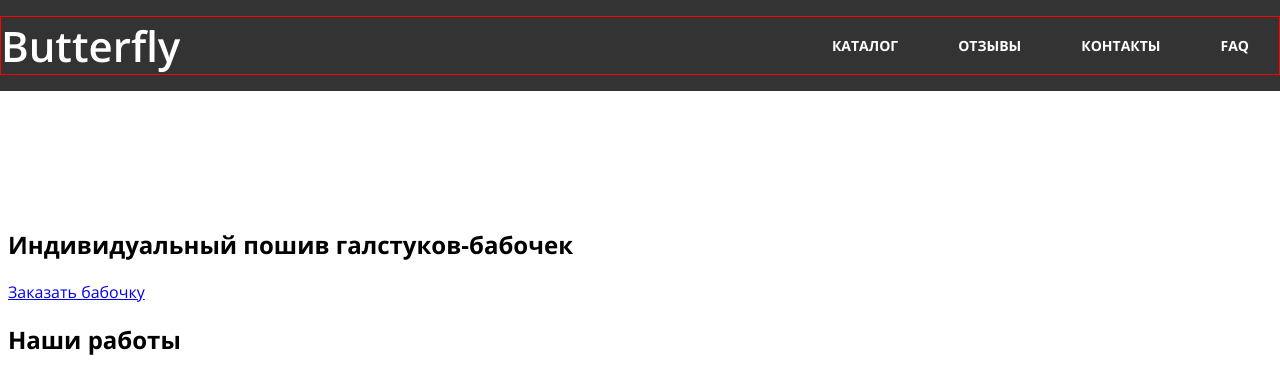
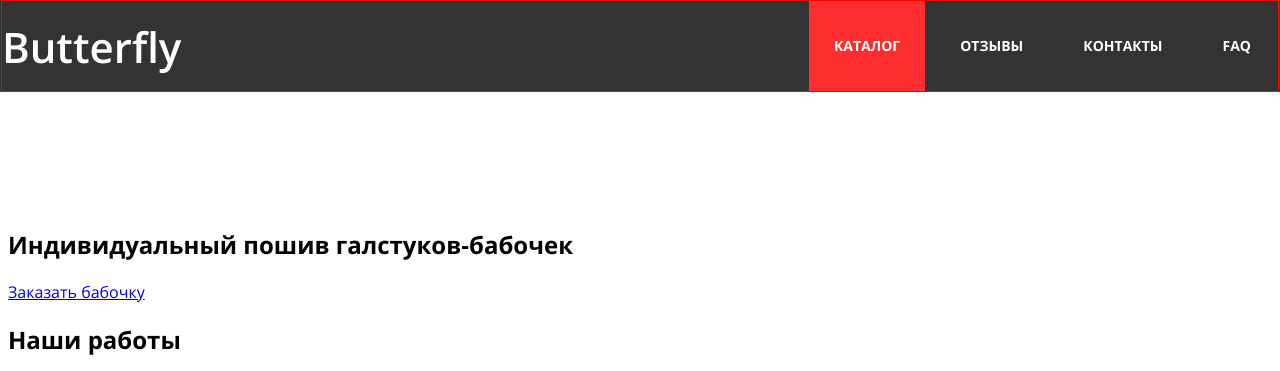
Before and after one commit to vasiltsov-ea/butterfly-shop-vasiltsov, a website: page www/index.html in a window 1280 px wide. Shown: the top 371 px of the page. Drawn offline with Linux system fonts and the light colour scheme.

```diff
--- a/src/styles/blocks/_header.scss
+++ b/src/styles/blocks/_header.scss
@@ -4,7 +4,6 @@
   left: 0;
   z-index: 1000;
   width: 100%;
-  padding: 16px 0;
   background-color: $base-dark;
   }
 
@@ -20,8 +19,9 @@
 .menu-link {
   @include menu-link;
 
-
-
+  &.link-catalogue {
+    background-color: $base-red;
+  }
 
 }
 
@@ -44,12 +44,13 @@
 // }
 .menu-list {
   display: flex;
-  margin: 0;
+  margin: 0 -3px 0 -5px;
   padding: 0;
   list-style: none;
 }
 
 .menu-item {
-  padding-left: $gap * 3;
-  padding-right: $gap * 3;
+  padding-left: $gap * .5;
+  padding-right: $gap * .5;
+
 }
--- a/src/styles/common/_common.scss
+++ b/src/styles/common/_common.scss
@@ -1,3 +1,7 @@
+* {
+  box-sizing: border-box;
+}
+
 body {
   font-family: $font;
 }
--- a/src/styles/common/_mixins.scss
+++ b/src/styles/common/_mixins.scss
@@ -5,6 +5,8 @@
 }
 
 @mixin menu-link {
+  display: block;
+  padding: 33px 25px;
   font-family: $font;
   font-size: 14px;
   line-height: 24px;
--- a/www/index.html
+++ b/www/index.html
@@ -15,7 +15,7 @@
         <nav class="menu">
           <ul class="menu-list">
             <li class="menu-item">
-              <a class="menu-link" href="#">Каталог</a>
+              <a class="menu-link link-catalogue" href="#">Каталог</a>
             </li>
             <li class="menu-item">
               <a class="menu-link" href="#">Отзывы</a>
```
Also changed, not shown: www/style/style.css.
